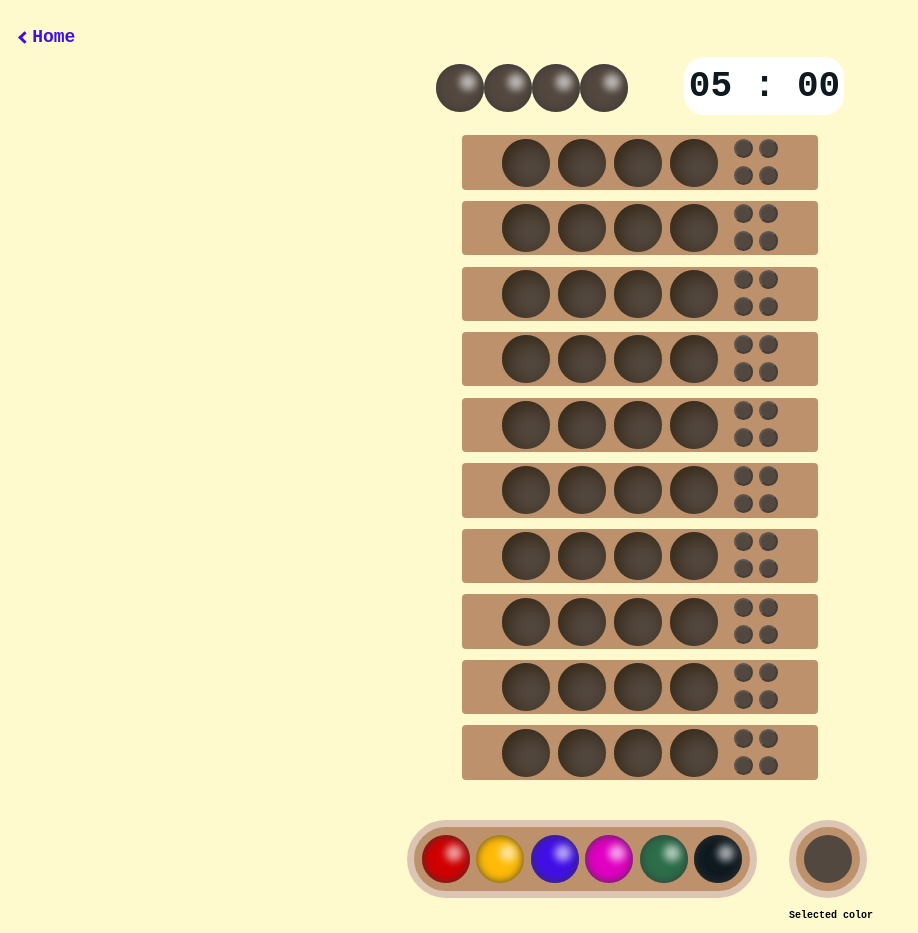
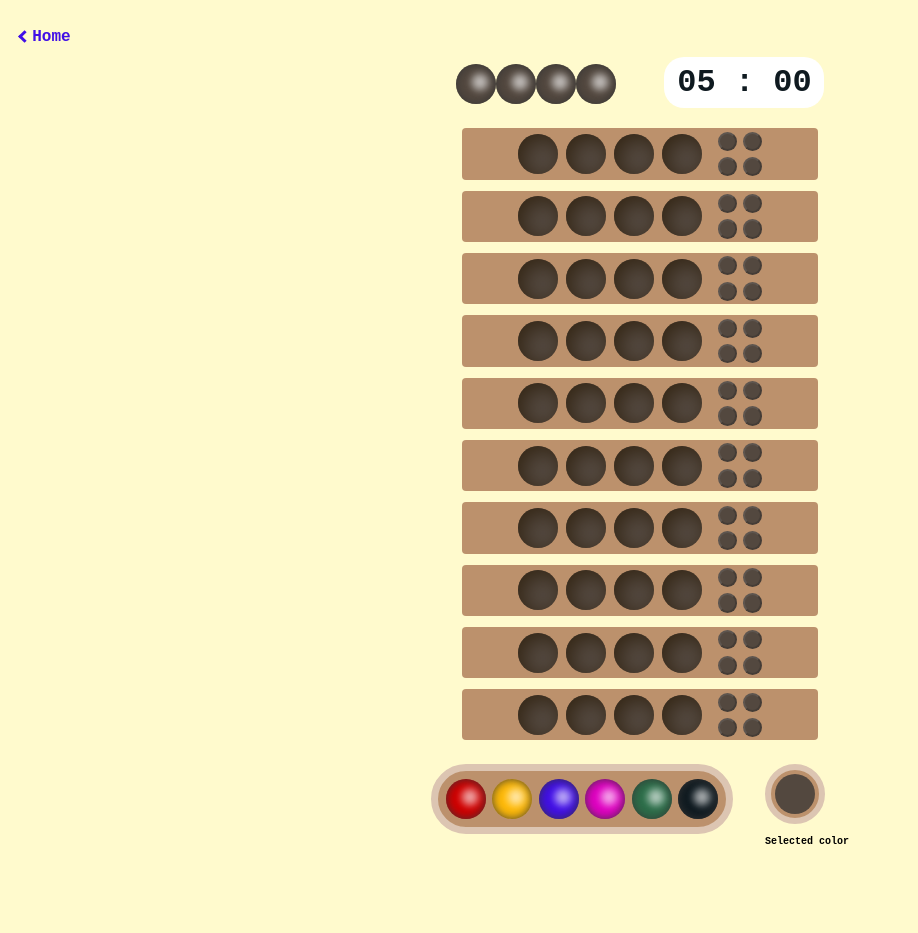
Before and after one commit to AlejoVE/master-mind, a React (Create React App) app: page /game in a window 1280 px wide. Shown: the whole page, without its empty margins (0-918 px from the left). After the commit the page ends 860 px from the top, so only its background shows below. Built offline with nearby package versions, Linux system fonts and the light colour scheme.

Commit message:
made everything a bit smaller, joep now it fits

```diff
--- a/src/components/AvailableColors.tsx
+++ b/src/components/AvailableColors.tsx
@@ -28,7 +28,7 @@ function AvailableColors() {
             disabled={true}
             onClick={handleClick}
             color={currentColor}
-            size="3"
+            size="2.5"
           />
         </div>
         <span>Selected color</span>
@@ -37,7 +37,7 @@ function AvailableColors() {
         {colors.map((color, i) => {
           return (
             <div key={i} className="square">
-              <Circle key={i} onClick={handleClick} color={color} size="3" />
+              <Circle key={i} onClick={handleClick} color={color} size="2.5" />
             </div>
           );
         })}
--- a/src/components/Row.tsx
+++ b/src/components/Row.tsx
@@ -68,7 +68,7 @@ function Row() {
                   gameOver={gameOver}
                   disabled={disabled}
                   onClick={handleClick}
-                  size="3"
+                  size="2.5"
                 />
               );
             })}
--- a/src/components/ShowCode.tsx
+++ b/src/components/ShowCode.tsx
@@ -9,14 +9,16 @@ function ShowCode() {
     <div>
       {gameOver ? (
         currentCode.map(color => {
-          return <Circle key={color} disabled={true} color={color} size="3" />;
+          return (
+            <Circle key={color} disabled={true} color={color} size="2.5" />
+          );
         })
       ) : (
         <div>
-          <Circle gameOver={gameOver} disabled={true} size="3" />
-          <Circle gameOver={gameOver} disabled={true} size="3" />
-          <Circle gameOver={gameOver} disabled={true} size="3" />
-          <Circle gameOver={gameOver} disabled={true} size="3" />
+          <Circle gameOver={gameOver} disabled={true} size="2.5" />
+          <Circle gameOver={gameOver} disabled={true} size="2.5" />
+          <Circle gameOver={gameOver} disabled={true} size="2.5" />
+          <Circle gameOver={gameOver} disabled={true} size="2.5" />
         </div>
       )}
     </div>
--- a/src/styles/_availableColors.scss
+++ b/src/styles/_availableColors.scss
@@ -12,11 +12,11 @@
   flex-direction: column;
   font-size: 10px;
   .color {
-    border: 7px solid lighten($wood, 20%);
+    border: 6px solid lighten($wood, 20%);
     border-radius: 50px;
     background-color: $wood;
-    height: 4rem;
-    width: 4rem;
+    height: 3rem;
+    width: 3rem;
     display: flex;
     justify-content: center;
     align-items: center;
--- a/src/styles/_game.scss
+++ b/src/styles/_game.scss
@@ -8,7 +8,7 @@
 
 #board {
   width: fit-content;
-  margin-bottom: 2rem;
+  margin-bottom: 1rem;
 }
 .header {
   display: flex;
--- a/src/styles/_row.scss
+++ b/src/styles/_row.scss
@@ -16,6 +16,8 @@
 
 .row-main-container {
   display: flex;
+  justify-content: center;
+  align-items: center;
   gap: 1rem;
 }
 
--- a/src/styles/_start.scss
+++ b/src/styles/_start.scss
@@ -16,6 +16,7 @@
 }
 
 .start-header {
+  margin-top: 3rem;
   font-size: 40px;
   font-weight: 600;
   background-color: $green;
--- a/src/styles/index.scss
+++ b/src/styles/index.scss
@@ -9,7 +9,7 @@ body {
   margin: 0;
   box-sizing: border-box;
   font-family: monospace;
-  font-size: 18px;
+  font-size: 16px;
   font-weight: 600;
   line-height: 2.2rem;
   text-align: left;
```
